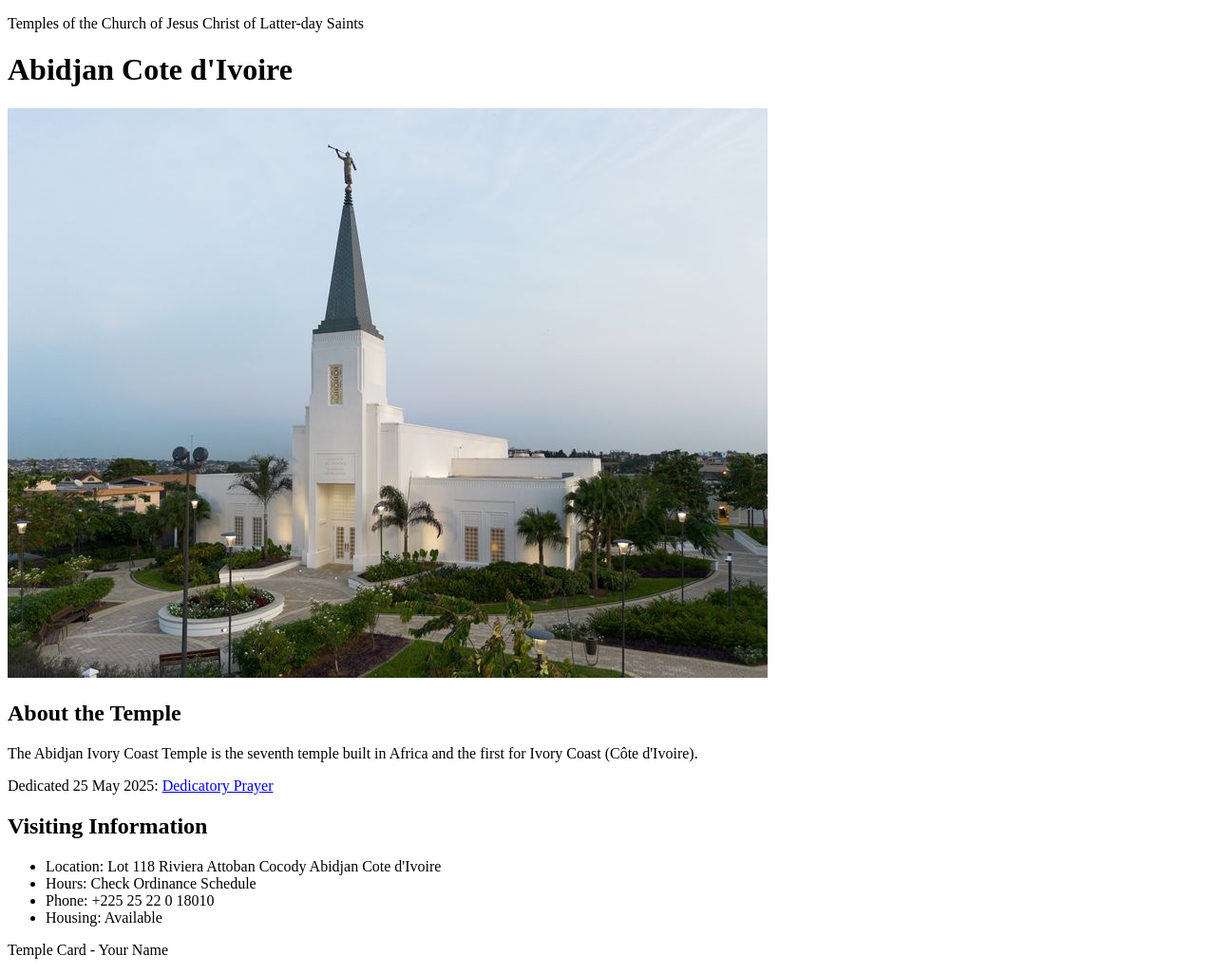
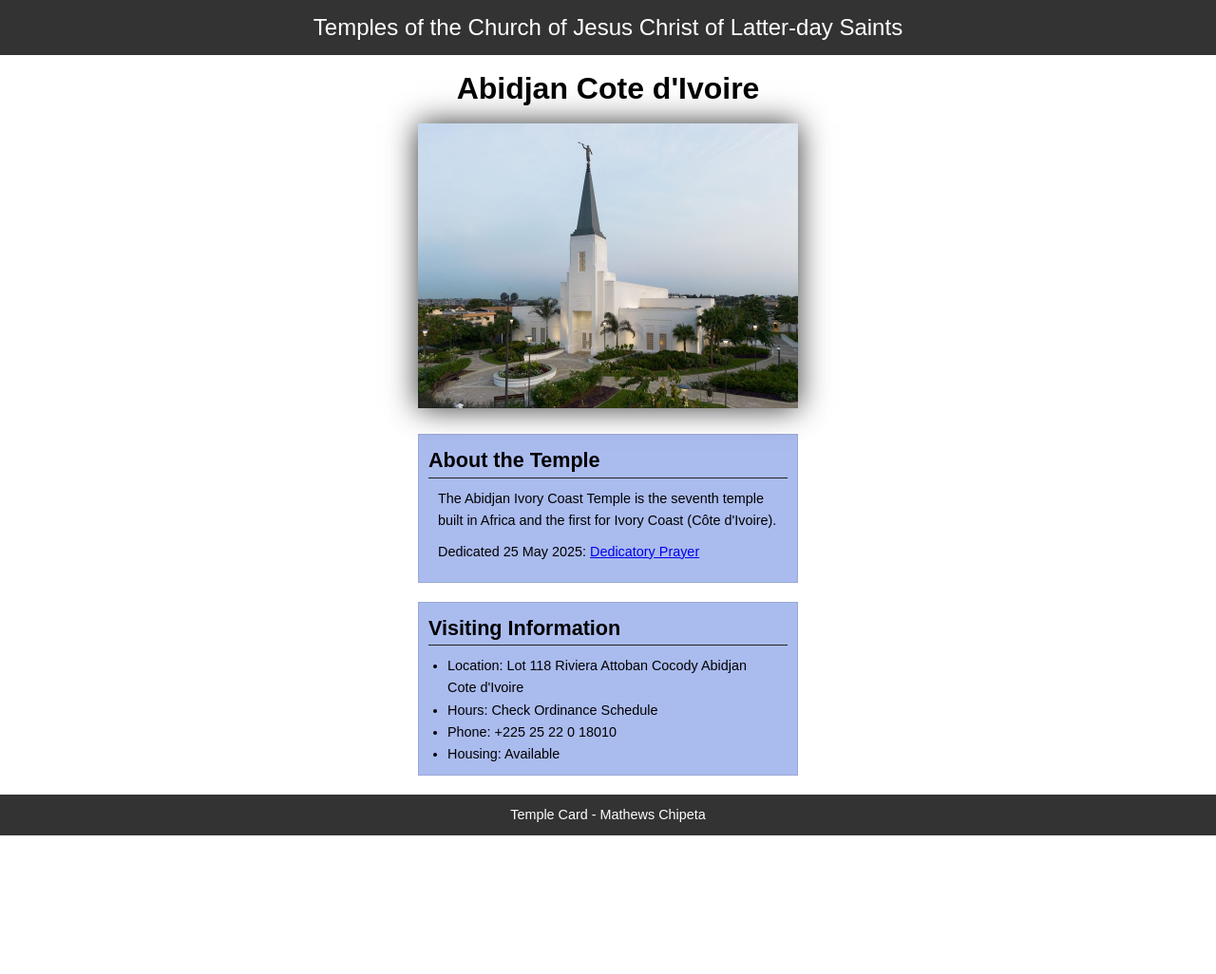
Before and after one commit to mathewschipeta/wdd130, a plain HTML site: page week02/temple.html in a window 1280 px wide. Shown: the whole page at 95% size. After the commit the page ends 880 px from the top, so only its background shows below. Drawn offline with Linux system fonts and the light colour scheme.

Commit message:
week 2 temple

```diff
--- /dev/null
+++ b/week02/styles/temple.css
@@ -0,0 +1,60 @@
+*{
+    margin: 0;
+    padding: 0;
+}
+body{
+    font-family: Arial, sans-serif;
+    line-height: 1.6;
+}
+
+header{
+    background-color: #333;
+    color: white;
+    padding: 10px;
+    text-align: center;
+    font-size: 1.5em;
+}
+
+main{
+    width: 400px;
+    margin: 0 auto;
+}
+
+h1{
+    text-align: center;
+    margin: 10px;
+}
+
+h2{
+    border-bottom: 1px solid #222;
+}
+
+img{
+    width: 100%;
+    height: auto;
+    box-shadow: 0 0 30px #333;
+}
+
+section{
+    background-color: #abe;
+    margin: 20px 0;
+    border: 1px solid rgb(0 0 0 / 10%);
+    padding: 10px;
+    font-size: .9rem;
+}
+
+section p{
+    margin: 10px;
+}
+
+ul{
+    margin: 10px 20px 0px 20px;
+}
+
+footer{
+    font-size: .9rem;
+    background-color: #333;
+    color: white;
+    padding: 10px;
+    text-align: center;
+}
--- a/week02/temple.html
+++ b/week02/temple.html
@@ -5,6 +5,7 @@
     <meta charset="UTF-8">
     <meta name="viewport" content="width=device-width, initial-scale=1.0">
     <title>Temple Card - Abidjan Cote d'Ivoire</title>
+    <link rel="stylesheet" href="styles/temple.css">
 </head>
 
 <body>
@@ -35,7 +36,7 @@
         </section>
     </main>
     <footer>
-        <p>Temple Card - Your Name</p>
+        <p>Temple Card - Mathews Chipeta</p>
     </footer>
 </body>
 
```
